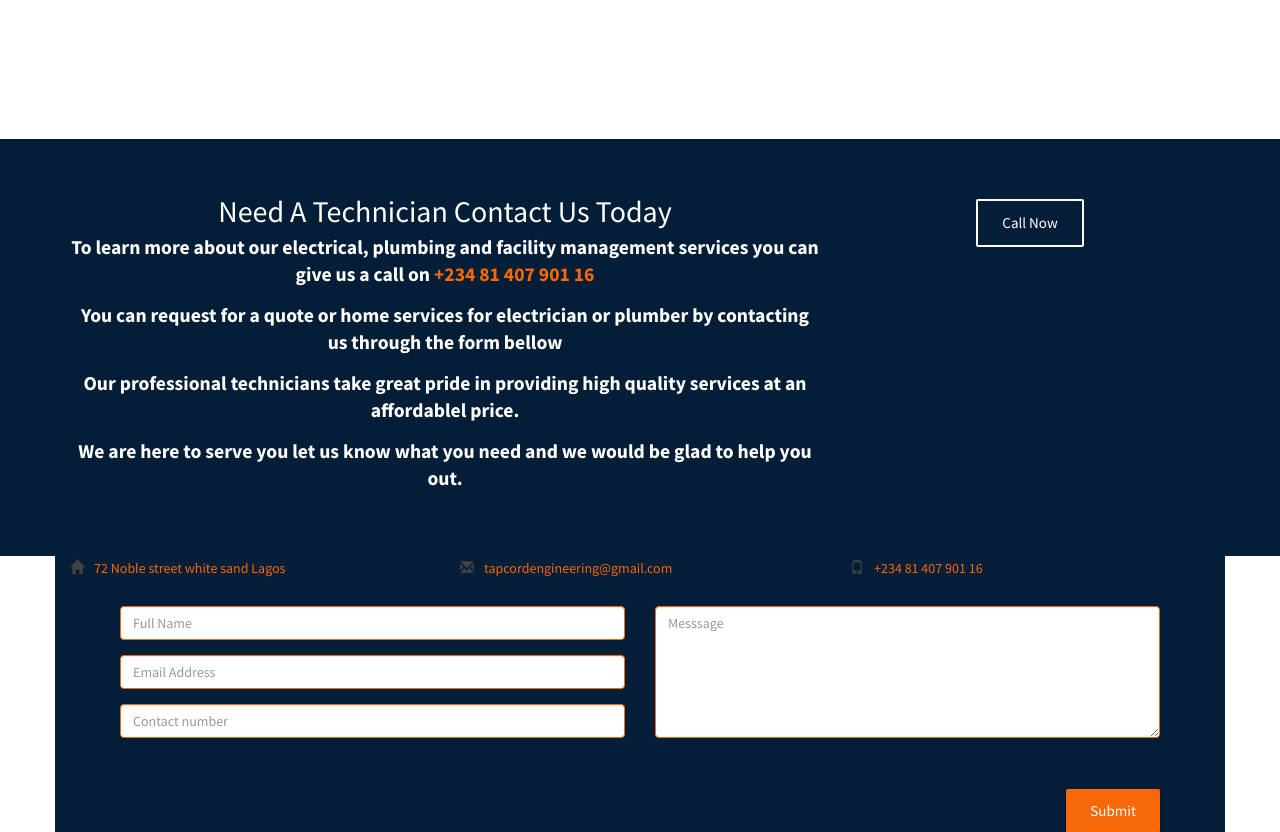
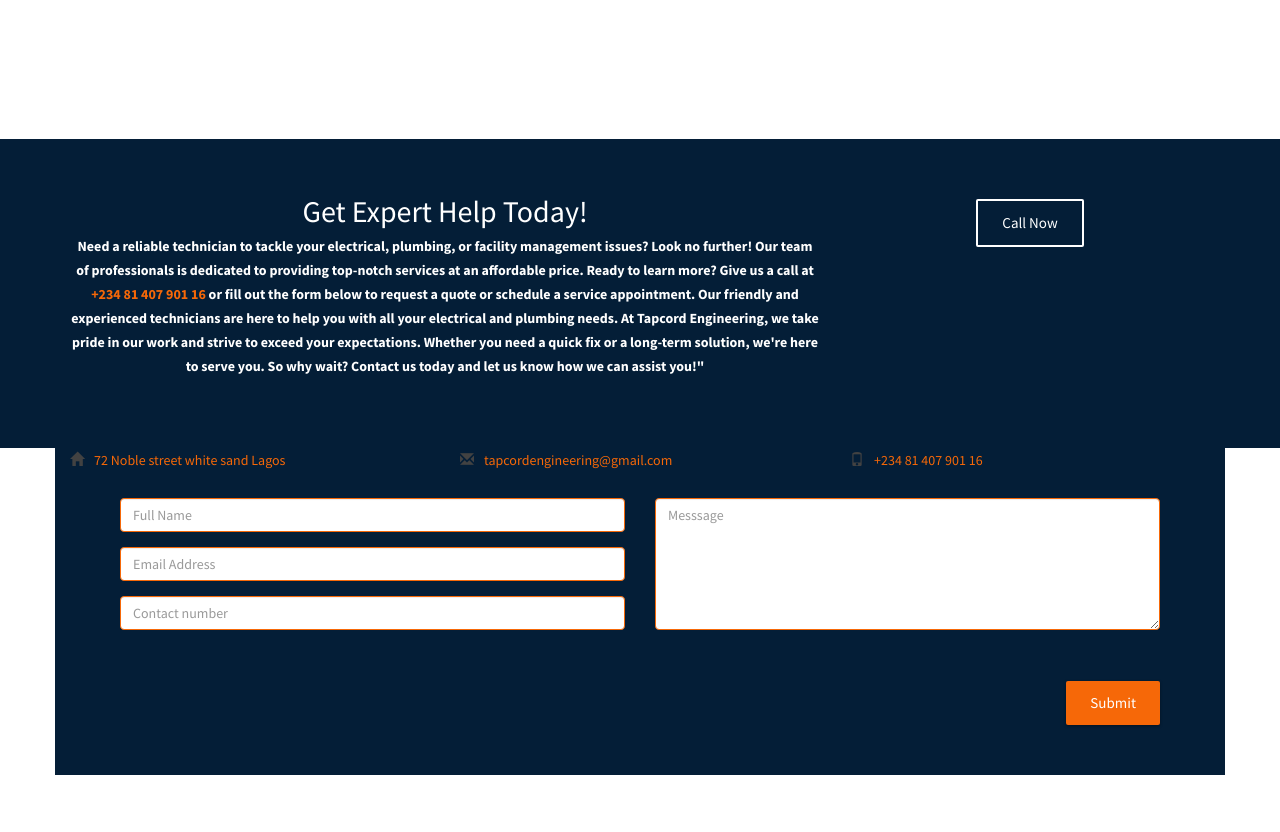
Before and after one commit to myfrank4everreal/tapcordsite, a Django app: page /contact-us in a window 1280 px wide. Shown: the part 208-1040 px from the top of the page. Run offline with Django 4.2, Linux system fonts and the light colour scheme; some libraries are stand-ins or nearby versions.

Commit message:
made some copywriting changes in

```diff
--- a/tapcord/templates/tapcord/contact.html
+++ b/tapcord/templates/tapcord/contact.html
@@ -25,11 +25,15 @@
             <div class="container">
                 <div class="row">
                     <div class="col-md-8 text-center contact-h4">
-                        <h3>Need A Technician Contact Us Today</h3>
-                        <h4 class="white">To learn more about our electrical, plumbing and facility management services you can give us a call on <a href="callto:+2348140790116">+234 81 407 901 16</a></h4>
-                        <h4>You can request for a quote or home services for electrician or plumber by contacting us through the form bellow </h4>
-                        <h4 class="contact-p-white"> Our professional technicians take great pride in providing high quality services at an affordablel price.</h4>
-                        <h4 class="contact-p-white">We are here to serve you let us know what you need and we would be glad to help you out.</h4>
+                        <h3>Get Expert Help Today!</h3>
+                        <p style="color:white; font-weight: bold;">
+                            Need a reliable technician to tackle your electrical, plumbing, or facility management issues? Look no further! Our team of professionals is dedicated to providing top-notch services at an affordable price.
+                            Ready to learn more? Give us a call at <a href="callto:+2348140790116">+234 81 407 901 16</a> or fill out the form below to request a quote or schedule a service appointment. Our friendly and experienced technicians are here to help you with all your electrical and plumbing needs.
+                            At Tapcord Engineering, we take pride in our work and strive to exceed your expectations. Whether you need a quick fix or a long-term solution, we're here to serve you. So why wait? Contact us today and let us know how we can assist you!"
+
+                        </p>
+
+
                     </div>
                     <div class="col-md-4 text-center">
                         <!-- <h4>still have a question please give us a direct call</h4> -->
```
